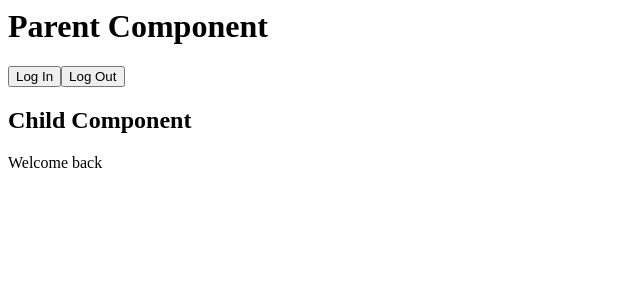
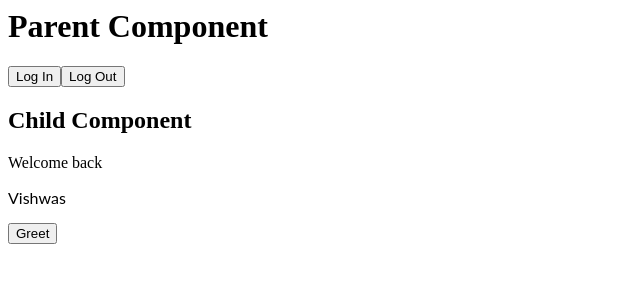
Before and after one commit to sandydonaldson/AngularComponentInteraction, an Angular app: page / in a window 1280 px wide. Shown: the top 300 px of the page, without its empty margins (0-640 px from the left). Built offline with nearby package versions, Linux system fonts and the light colour scheme.

Commit message:
2 files modified

```diff
--- a/src/app/app.component.html
+++ b/src/app/app.component.html
@@ -3,4 +3,7 @@
 <button (click)="userLoggedIn=true">Log In</button>
 <button (click)="userLoggedIn=false">Log Out</button>
 
-<app-child [loggedIn]="userLoggedIn"></app-child>
+<app-child #child [loggedIn]="userLoggedIn"></app-child>
+
+<p>{{ child.name }}</p>
+<button (click)="child.greetVishwas()">Greet</button>
--- a/src/app/child/child/child.component.ts
+++ b/src/app/child/child/child.component.ts
@@ -9,6 +9,7 @@ export class ChildComponent implements OnChanges {
 
   @Input() loggedIn : boolean;
   message : string;
+  name = 'Vishwas';
 
 /*
   get loggedIn(): boolean {
@@ -37,4 +38,8 @@ export class ChildComponent implements OnChanges {
     }
   }
 
+  greetVishwas(){
+    alert('Hey Vishwas!');
+  }
+
 }
```
